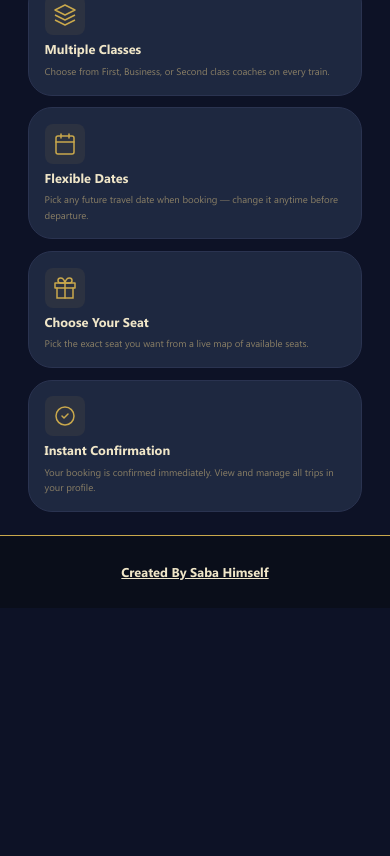
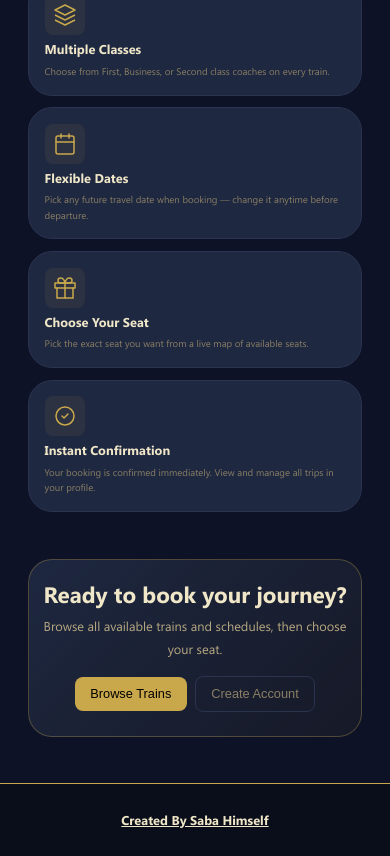
Before and after one commit to saba-crypto/STrain, an Angular app: page / in a window 390 px wide. Shown: the part 840-1696 px from the top of the page. Before the commit the page ends 1448 px from the top, so only its background shows below. Built offline with nearby package versions, Linux system fonts and the light colour scheme.

Commit message:
feat(home): add section3 markup and style it, make it fully responsive

```diff
--- /dev/null
+++ b/src/app/features/home/components/sections/section-3/section-3.html
@@ -0,0 +1,17 @@
+<section class="call-to-action">
+  <div class="section-container">
+    <div class="call-to-action-card">
+      <div class="call-to-action-content">
+        <h2 class="call-to-action-title">Ready to book your journey?</h2>
+        <p class="call-to-action-description">
+          Browse all available trains and schedules, then choose your seat.
+        </p>
+
+        <div class="call-to-action-actions">
+          <default-button class="btn--medium">Browse Trains</default-button>
+          <outline-button class="btn--medium">Create Account</outline-button>
+        </div>
+      </div>
+    </div>
+  </div>
+</section>
--- /dev/null
+++ b/src/app/features/home/components/sections/section-3/section-3.scss
@@ -0,0 +1,44 @@
+@use '../../../../../../styles/index' as *;
+
+.call-to-action {
+  padding-bottom: $padding2XL;
+  box-sizing: border-box;
+}
+
+.call-to-action-card {
+  width: 100%;
+  padding: $padding4XL $padding3XL;
+  text-align: center;
+  background: linear-gradient(135deg, $primary-clr 0%, rgba(201, 168, 76, 0.05) 100%);
+  border: 1px solid $optional-border-clr;
+  border-radius: $radiusXL;
+  box-sizing: border-box;
+  .call-to-action-content {
+    @include flexbox(column, center, center);
+  }
+  .call-to-action-title {
+    margin-bottom: $paddingM;
+    color: $secondary-font-clr;
+    font-size: $font-sizeL;
+    font-weight: 800;
+  }
+  .call-to-action-description {
+    margin-bottom: $paddingXL;
+    color: $optional-font-clr;
+    font-size: $font-sizeS;
+    line-height: 1.75;
+  }
+  .call-to-action-actions {
+    @include flexbox(row, center, center, $paddingS, wrap);
+  }
+}
+
+@media (max-width: $breakpointM) {
+  .call-to-action-card {
+    padding: $padding2XL $paddingL;
+  }
+
+  .call-to-action-actions {
+    width: 100%;
+  }
+}
--- a/src/app/features/home/pages/home-page/home-page.html
+++ b/src/app/features/home/pages/home-page/home-page.html
@@ -1,2 +1,3 @@
 <app-section-1></app-section-1>
 <app-section-2></app-section-2>
+<app-section-3></app-section-3>
--- a/src/app/features/home/pages/home-page/home-page.ts
+++ b/src/app/features/home/pages/home-page/home-page.ts
@@ -1,10 +1,11 @@
 import { Component } from '@angular/core';
 import { Section1 } from '../../components/sections/section-1/section-1';
 import { Section2 } from '../../components/sections/section-2/section-2';
+import { Section3 } from '../../components/sections/section-3/section-3';
 
 @Component({
   selector: 'app-home-page',
-  imports: [Section1, Section2],
+  imports: [Section1, Section2, Section3],
   templateUrl: './home-page.html',
   styleUrl: './home-page.scss',
 })
--- a/src/app/shared/buttons/default-button/default-button.scss
+++ b/src/app/shared/buttons/default-button/default-button.scss
@@ -7,6 +7,7 @@
   background-color: $accent-clr;
   border: none;
   transition-duration: 0.25s;
+  width: var(--width);
   &:hover {
     cursor: pointer;
     background-color: $accent-clr-hover;
--- a/src/styles/_global.scss
+++ b/src/styles/_global.scss
@@ -11,5 +11,6 @@ section {
     @include flexbox(column, center, flex-start, 40px);
     width: min(100% - 3.5rem, 70.8rem);
     padding: $padding2XL 0;
+    box-sizing: border-box;
   }
 }
```
Also changed, not shown: src/app/features/home/components/sections/section-3/section-3.ts (added, +11 -0 lines), 1 other file (tests, documents, lock files or other folders).
